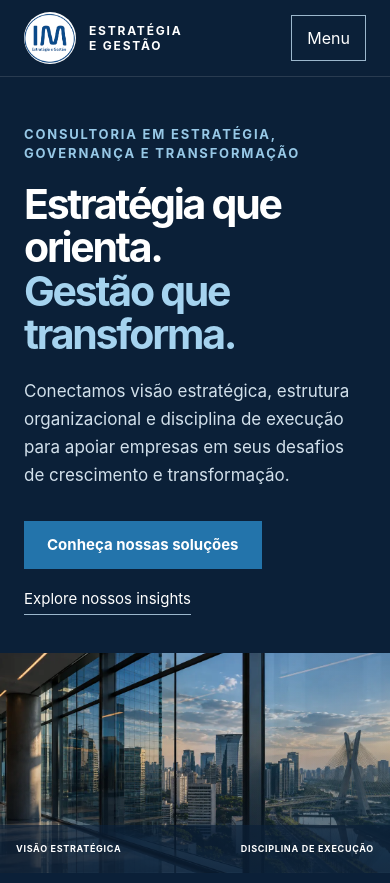
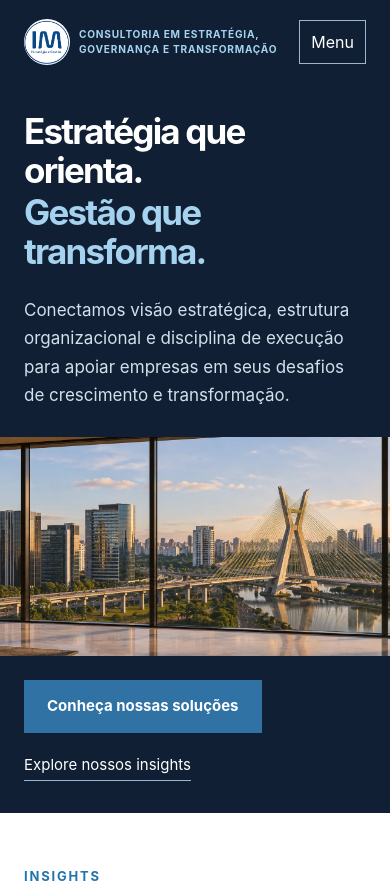
Before and after one commit to IMGestao/imgestao-site, a React (Vite) app: page / in a window 390 px wide. Shown: the top 883 px of the page. Built offline with nearby package versions, Linux system fonts and the light colour scheme.

Commit message:
Redesign panoramic institutional homepage hero

```diff
--- a/scripts/validate-seo.mjs
+++ b/scripts/validate-seo.mjs
@@ -98,6 +98,12 @@ for (const route of routes) {
   }
 }
 const hub = read("insights.html");
+const home = read("index.html");
+assert(home.includes('class="rd-header rd-header-home"'), "Home: cabeçalho institucional exclusivo");
+assert(home.includes('Estratégia que orienta.') && home.includes('Gestão que transforma.'), "Home: proposta de valor preservada");
+assert(home.includes('src="/im-hero-panoramico.webp"') && fs.existsSync(path.join("dist", "im-hero-panoramico.webp")), "Home: fotografia panorâmica disponível");
+assert(home.includes('href="#atuacao"') && home.includes('href="#insights"'), "Home: chamadas para ação preservadas");
+assert(!hub.includes('rd-header-home'), "Demais páginas: cabeçalho preservado");
 assert(hub.includes('href="/glossario"') && hub.indexOf('id="insights-glossary"') > hub.indexOf('id="all-insights"'), "Glossário rastreável ao final dos Insights");
 for (const theme of themes) assert(hub.includes('href="' + themePath(theme) + '"'), theme.slug + ": tema rastreável");
 assert.equal((sitemap.match(/<loc>/g) || []).length, 3 + institutionalPages.length + themes.length + publicacoes.filter(isPublished).length);
--- a/src/index.css
+++ b/src/index.css
@@ -635,6 +635,49 @@ img {
 }
 @media(prefers-reduced-motion:reduce){html{scroll-behavior:auto}.rd-card,.rd-button{transition:none}.rd-card:hover{transform:none}}
 
+/* Abertura institucional panorâmica, exclusiva da página inicial. */
+.rd-panoramic-shell{width:min(100%,2048px);margin-inline:auto;padding-inline:clamp(24px,3.6vw,72px)}
+.rd-header-home,.rd-hero{background:#101f34}
+.rd-header-home .rd-header-inner{min-height:clamp(84px,8.4vw,170px);gap:clamp(18px,2vw,40px)}
+.rd-header-home .rd-brand{gap:clamp(12px,1.2vw,24px);min-width:0}
+.rd-header-home .rd-logo{flex:none;width:clamp(52px,4.7vw,96px);height:clamp(52px,4.7vw,96px)}
+.rd-brand-positioning{color:#a5d3ef;text-transform:uppercase;font-size:clamp(11px,1.15vw,24px);line-height:1.45;letter-spacing:.105em}
+.rd-header-home .rd-nav{font-size:clamp(15px,1.35vw,28px);gap:clamp(20px,2.5vw,52px);white-space:nowrap}
+.rd-header-home .rd-header-cta{font-size:inherit;padding:clamp(12px,1.3vw,26px) clamp(22px,2vw,42px)}
+.rd-hero{border-top:0}
+.rd-hero-intro{padding-top:clamp(28px,2.9vw,60px);padding-bottom:clamp(28px,1.8vw,38px)}
+.rd-hero .rd-hero-intro h1{font-size:clamp(42px,4.7vw,96px);line-height:1.045;font-weight:700;letter-spacing:-.052em;margin:0}
+.rd-hero-intro h1 span{display:block;color:#fff}
+.rd-hero-intro h1 span:last-child{color:#a5d3ef;text-align:right;margin-top:.08em}
+.rd-hero-intro>p{max-width:31em;margin:clamp(26px,2.2vw,46px) auto 0;font-size:clamp(17px,1.59vw,33px);line-height:1.66;color:#d2e0eb}
+.rd-hero-panorama{width:100%;height:clamp(190px,12vw,280px);overflow:hidden;background:#d2e0eb}
+.rd-hero-panorama img{display:block;width:100%;height:100%;object-fit:cover;object-position:center 52%}
+.rd-hero-actions{display:flex;align-items:center;justify-content:center;gap:clamp(24px,2.2vw,46px);padding-block:clamp(17px,1.2vw,26px) clamp(22px,1.9vw,40px)}
+.rd-hero-actions .rd-button{background:#3072a4;font-size:clamp(15px,1.4vw,29px);padding:clamp(14px,1.3vw,27px) clamp(22px,2vw,42px);text-align:center}
+.rd-hero-actions .rd-button:hover{background:#185d91}
+.rd-hero-actions .rd-hero-link{font-size:clamp(15px,1.4vw,29px)}
+.rd-header-home~main [id]{scroll-margin-top:calc(clamp(84px,8.4vw,170px) + 20px)}
+@media(max-width:1100px){
+  .rd-header-home .rd-header-inner{flex-wrap:wrap;gap:12px;padding-block:12px}
+  .rd-header-home .rd-menu-toggle{display:block}
+  .rd-header-home .rd-nav{display:none;width:100%;align-items:stretch;flex-direction:column;gap:6px;padding:10px 0 12px;white-space:normal}
+  .rd-header-home .rd-nav-open{display:flex}
+}
+@media(max-width:860px){
+  .rd-hero .rd-hero-intro h1{font-size:clamp(35px,6.5vw,58px);line-height:1.1}
+  .rd-hero-intro h1 span:last-child{text-align:left;margin-top:.12em}
+  .rd-hero-intro>p{margin-inline:0;max-width:36em}
+  .rd-hero-panorama{height:auto;aspect-ratio:16/9}
+  .rd-hero-actions{flex-wrap:wrap;justify-content:flex-start;padding-block:24px 32px;gap:20px}
+}
+@media(max-width:520px){
+  .rd-header-home .rd-brand{flex:1;gap:9px}
+  .rd-header-home .rd-logo{width:46px;height:46px}
+  .rd-brand-positioning{font-size:clamp(9px,2.6vw,12px);letter-spacing:.075em}
+  .rd-header-home .rd-menu-toggle{padding:9px 11px;flex:none}
+  .rd-hero-actions{align-items:flex-start;flex-direction:column}
+}
+
 
 /* Leitura editorial — hierarquia, contraste e escaneabilidade */
 .rd-reading-shell{max-width:1310px;margin:0 auto;padding:clamp(32px,5vw,72px) clamp(24px,4vw,56px)}
--- a/src/shared/layout/Hero.jsx
+++ b/src/shared/layout/Hero.jsx
@@ -1,17 +1,16 @@
 export default function Hero() {
   return (
     <section className="rd-hero">
-      <div className="rd-shell rd-hero-inner">
-        <div className="rd-hero-copy">
-          <p className="rd-kicker">Consultoria em estratégia, governança e transformação</p>
-          <h1>Estratégia que orienta.<br /><span>Gestão que transforma.</span></h1>
-          <p>Conectamos visão estratégica, estrutura organizacional e disciplina de execução para apoiar empresas em seus desafios de crescimento e transformação.</p>
-          <div className="rd-actions"><a href="#atuacao" className="rd-button">Conheça nossas soluções</a><a href="#insights" className="rd-hero-link">Explore nossos insights</a></div>
-        </div>
-        <div className="rd-hero-picture" role="img" aria-label="Arquitetura contemporânea: estrutura, perspectiva e transformação">
-          <div className="rd-hero-overlay" />
-          <div className="rd-hero-caption"><span>VISÃO ESTRATÉGICA</span><span>DISCIPLINA DE EXECUÇÃO</span></div>
-        </div>
+      <div className="rd-panoramic-shell rd-hero-intro">
+        <h1><span>Estratégia que orienta.</span>{" "}<span>Gestão que transforma.</span></h1>
+        <p>Conectamos visão estratégica, estrutura organizacional e disciplina de execução para apoiar empresas em seus desafios de crescimento e transformação.</p>
+      </div>
+      <div className="rd-hero-panorama">
+        <img src="/im-hero-panoramico.webp" width="2172" height="724" alt="Vista panorâmica de São Paulo e da Ponte Estaiada pelas janelas de um escritório contemporâneo" fetchPriority="high" loading="eager" />
+      </div>
+      <div className="rd-panoramic-shell rd-hero-actions">
+        <a href="#atuacao" className="rd-button">Conheça nossas soluções</a>
+        <a href="#insights" className="rd-hero-link">Explore nossos insights</a>
       </div>
     </section>
   );
--- a/src/shared/layout/SiteHeader.jsx
+++ b/src/shared/layout/SiteHeader.jsx
@@ -12,13 +12,14 @@ const items = [
 export default function SiteHeader() {
   const [open, setOpen] = useState(false);
   const { pathname, hash } = useLocation();
+  const isHome = pathname === "/";
   useEffect(() => { if (!hash) window.scrollTo({ top: 0, behavior: "instant" }); }, [pathname, hash]);
   return (
-    <header className="rd-header">
-      <div className="rd-shell rd-header-inner">
+    <header className={`rd-header${isHome ? " rd-header-home" : ""}`}>
+      <div className={`${isHome ? "rd-panoramic-shell" : "rd-shell"} rd-header-inner`}>
         <Link to="/" className="rd-brand" onClick={() => setOpen(false)}>
           <span className="rd-logo"><img src={logo} alt="IM Estratégia e Gestão" /></span>
-          <span>ESTRATÉGIA<br />E GESTÃO</span>
+          {isHome ? <span className="rd-brand-positioning">Consultoria em estratégia,<br />governança e transformação</span> : <span>ESTRATÉGIA<br />E GESTÃO</span>}
         </Link>
         <button className="rd-menu-toggle" type="button" aria-expanded={open} aria-controls="rd-nav" onClick={() => setOpen(!open)}>
           {open ? "Fechar" : "Menu"}
```
Also changed, not shown: public/im-hero-panoramico.webp (added).
